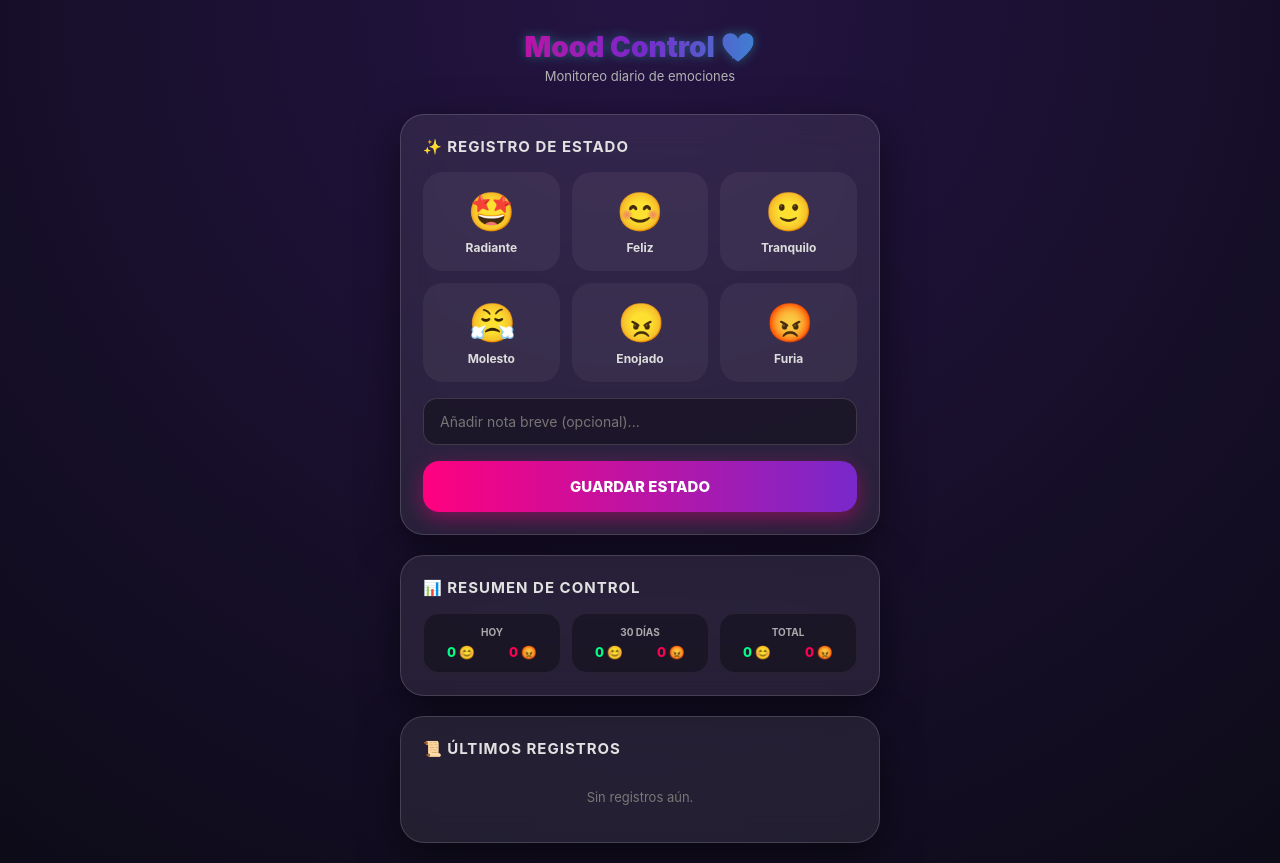
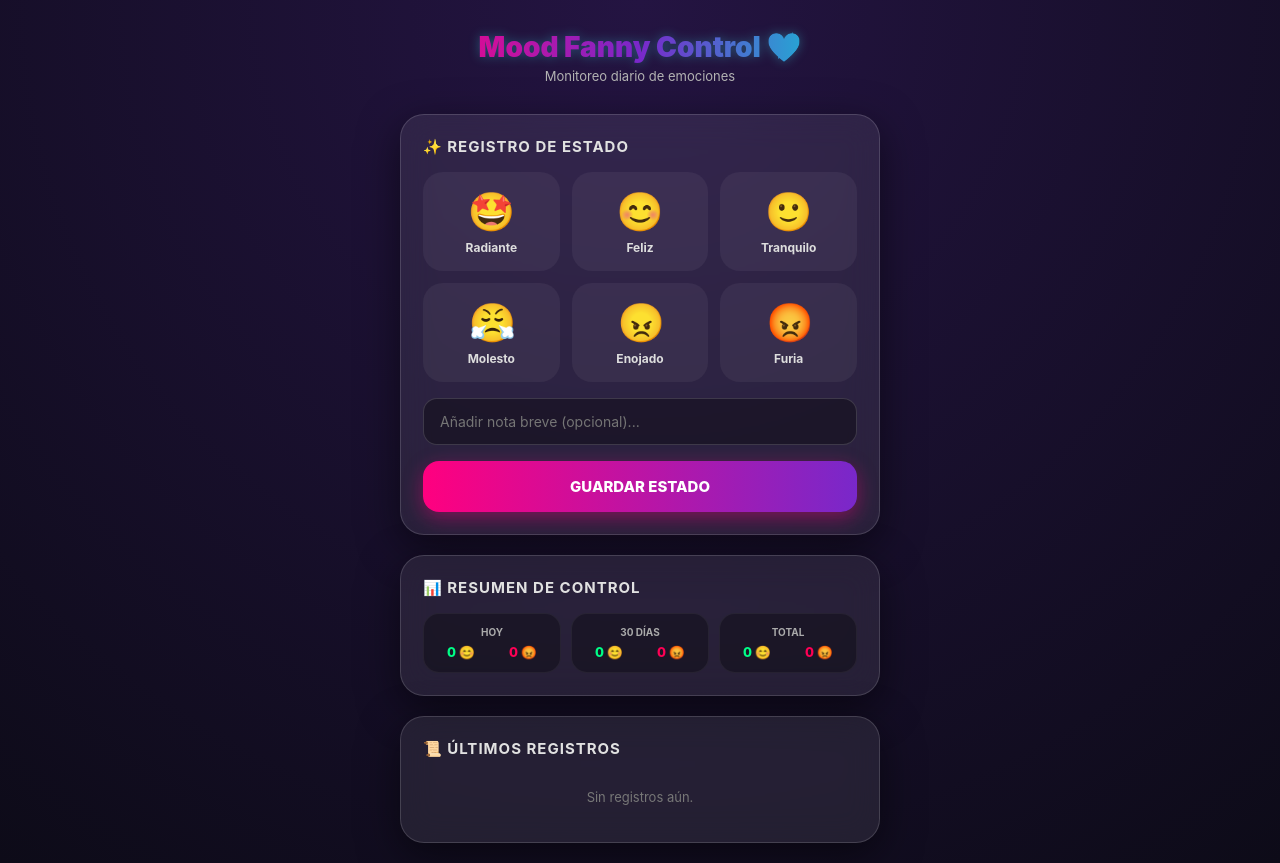
Before and after one commit to danielquintero1812/mood-tracker, a plain HTML site: page index.html in a window 1280 px wide. Drawn offline with Linux system fonts and the light colour scheme.

Commit message:
Update index.html

```diff
--- a/index.html
+++ b/index.html
@@ -227,7 +227,7 @@
 
     <div class="app-container">
         <header>
-            <h1>Mood Control 💖</h1>
+            <h1>Mood Fanny Control 💖</h1>
             <p>Monitoreo diario de emociones</p>
         </header>
 
```
